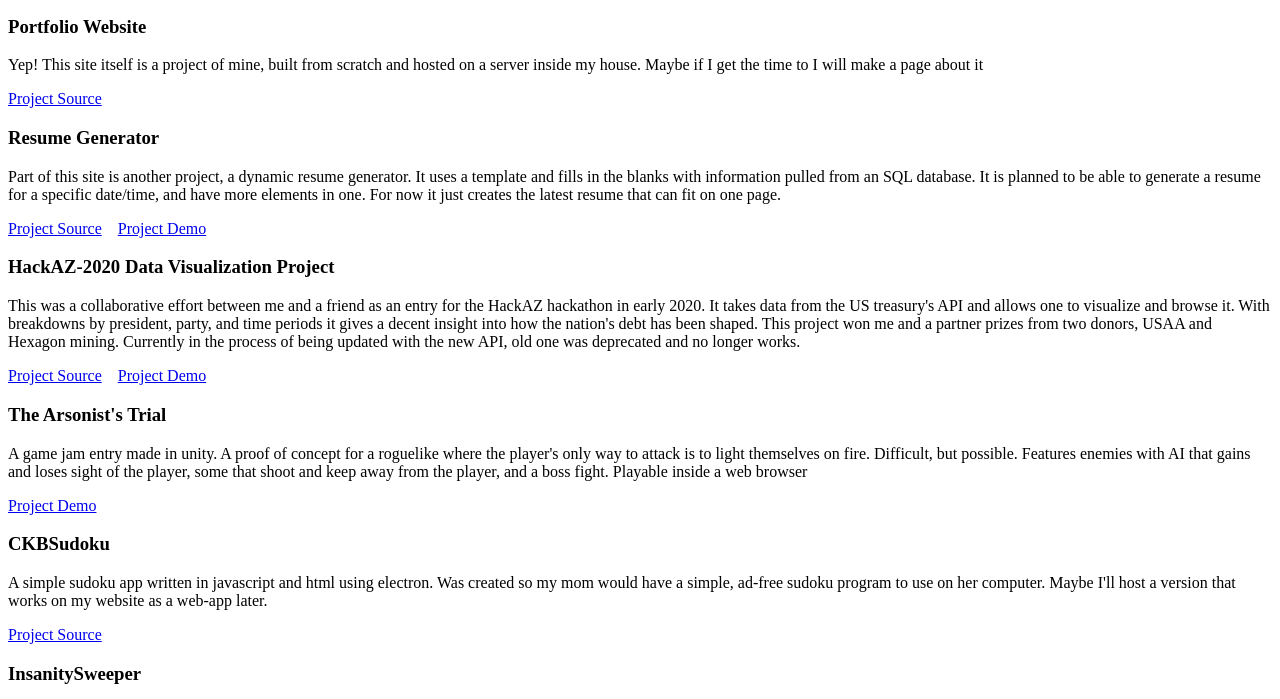
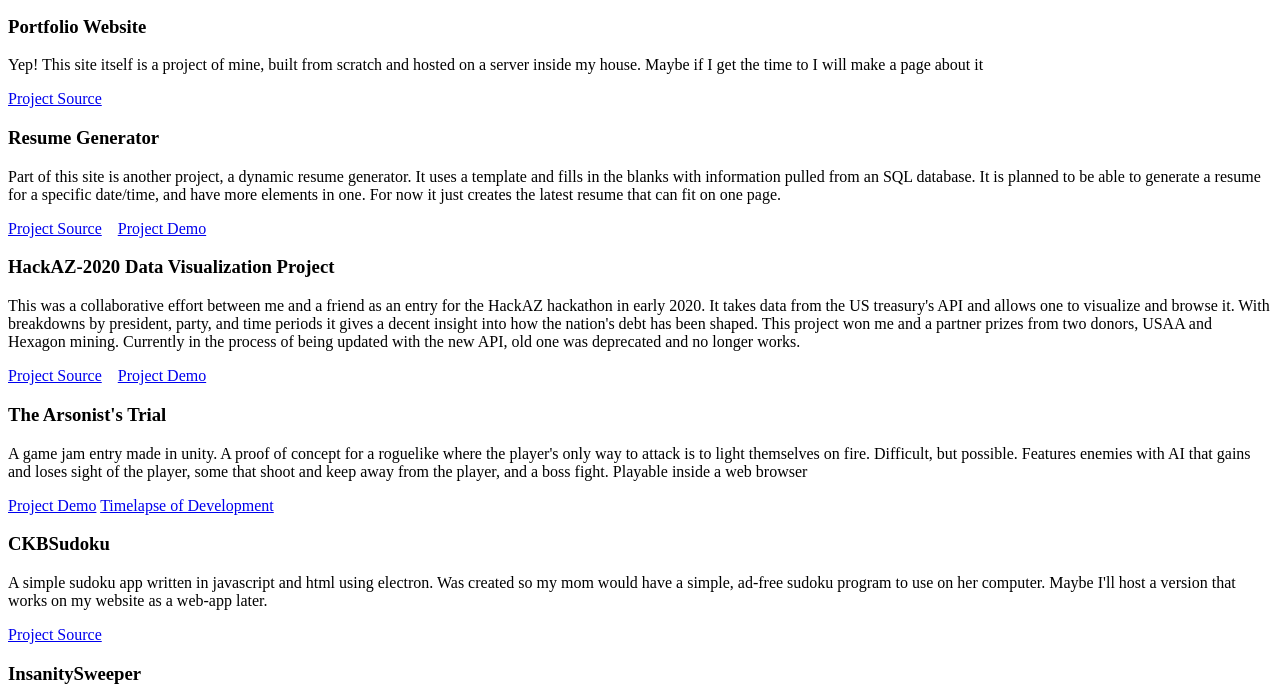
Before and after one commit to Coppyhop/coppyhop-com, a plain HTML site: page projects.html in a window 1280 px wide. Shown: the part 101-800 px from the top of the page. Drawn offline with Linux system fonts and the light colour scheme.

Commit message:
Added link to dev timelapse of ATOF

```diff
--- a/projects.html
+++ b/projects.html
@@ -24,7 +24,7 @@
 		<div>
 			<h3>The Arsonist's Trial</h3>
 			<p>A game jam entry made in unity. A proof of concept for a roguelike where the player's only way to attack is to light themselves on fire. Difficult, but possible. Features enemies with AI that gains and loses sight of the player, some that shoot and keep away from the player, and a boss fight. Playable inside a web browser</p>
-			<a href="https://coppyhop.itch.io/the-arsonists-trial">Project Demo</a>
+			<a href="https://coppyhop.itch.io/the-arsonists-trial">Project Demo</a> <a href="https://youtu.be/nV1-f4r2JMU">Timelapse of Development</a>
 		</div>
 		<div>
 			<h3>CKBSudoku</h3>
```
